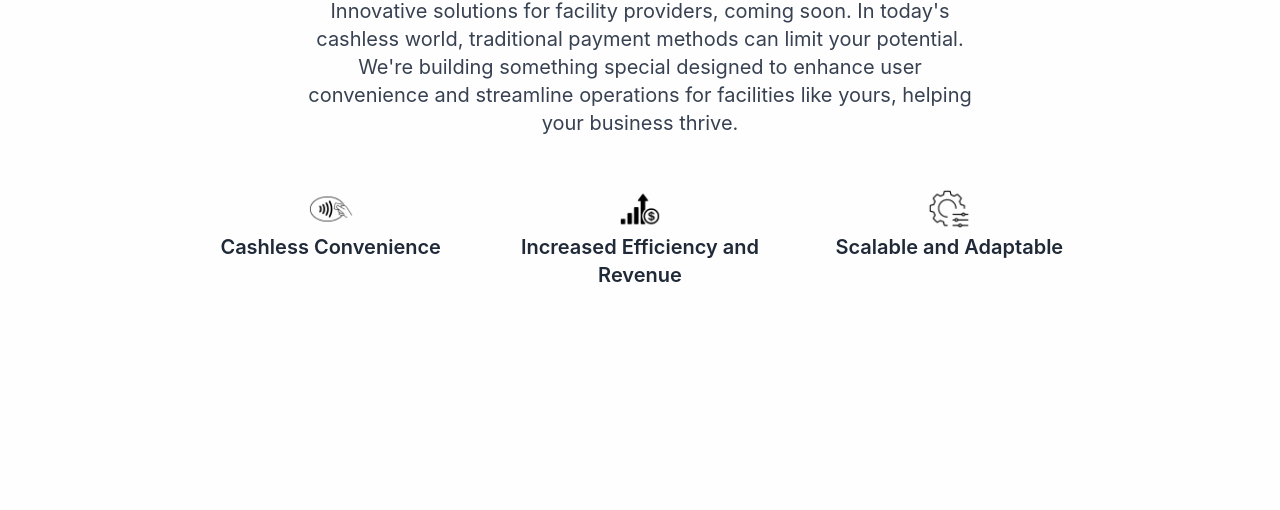
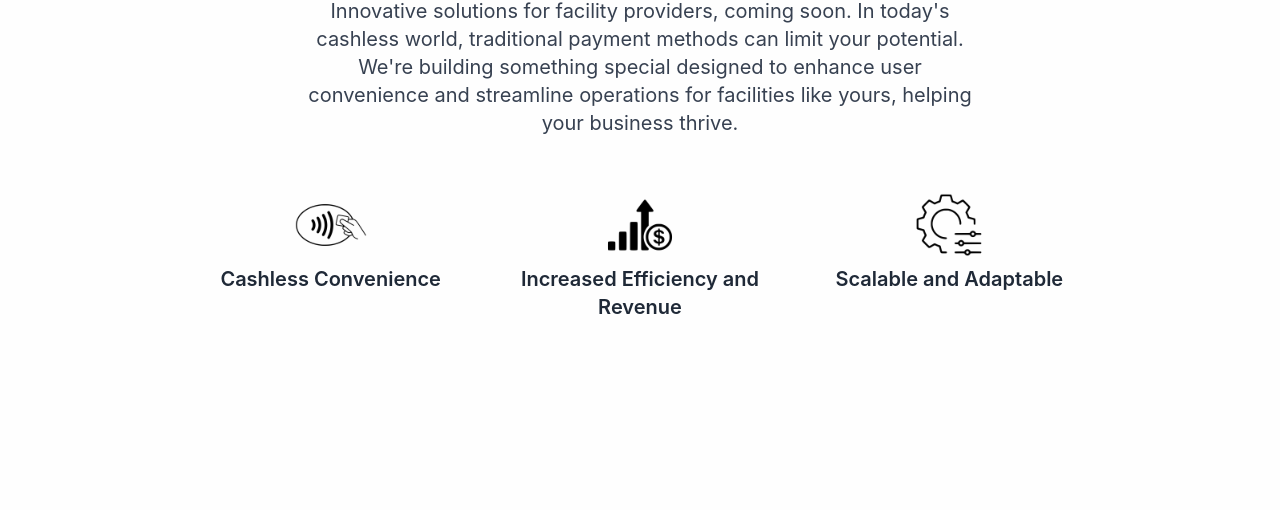
Before and after one commit to ellhamsj/rt_website, a plain HTML site: page index.html in a window 1280 px wide. Shown: the part 287-797 px from the top of the page. Drawn offline with nearby package versions, Linux system fonts and the light colour scheme.

Commit message:
Update index.html to increase icon size

```diff
--- a/index.html
+++ b/index.html
@@ -66,19 +66,19 @@
             <p class="text-lg md:text-xl text-gray-700 mb-10 max-w-2xl mx-auto">Innovative solutions for facility providers, coming soon. In today's cashless world, traditional payment methods can limit your potential. We're building something special designed to enhance user convenience and streamline operations for facilities like yours, helping your business thrive.</p>
             <div class="grid md:grid-cols-3 gap-8 max-w-4xl mx-auto mt-12">
                 <div class="benefit-item">
-                    <img src="icon_cashless_convenience.png" alt="Cashless Convenience Icon" class="h-12 w-12 object-contain mx-auto">
+                    <img src="icon_cashless_convenience.png" alt="Cashless Convenience Icon" class="h-20 w-20 object-contain mx-auto">
                     <div>
                         <h3 class="text-xl font-semibold text-gray-800">Cashless Convenience</h3>
                     </div>
                 </div>
                 <div class="benefit-item">
-                    <img src="icon_increased_effeciency.png" alt="Increased Efficiency Icon" class="h-12 w-12 object-contain mx-auto">
+                    <img src="icon_increased_effeciency.png" alt="Increased Efficiency Icon" class="h-20 w-20 object-contain mx-auto">
                     <div>
                         <h3 class="text-xl font-semibold text-gray-800">Increased Efficiency and Revenue</h3>
                     </div>
                 </div>
                 <div class="benefit-item">
-                    <img src="icon_increased_adaptable.png" alt="Scalable and Adaptable Icon" class="h-12 w-12 object-contain mx-auto">
+                    <img src="icon_increased_adaptable.png" alt="Scalable and Adaptable Icon" class="h-20 w-20 object-contain mx-auto">
                     <div>
                         <h3 class="text-xl font-semibold text-gray-800">Scalable and Adaptable</h3>
                     </div>
```
